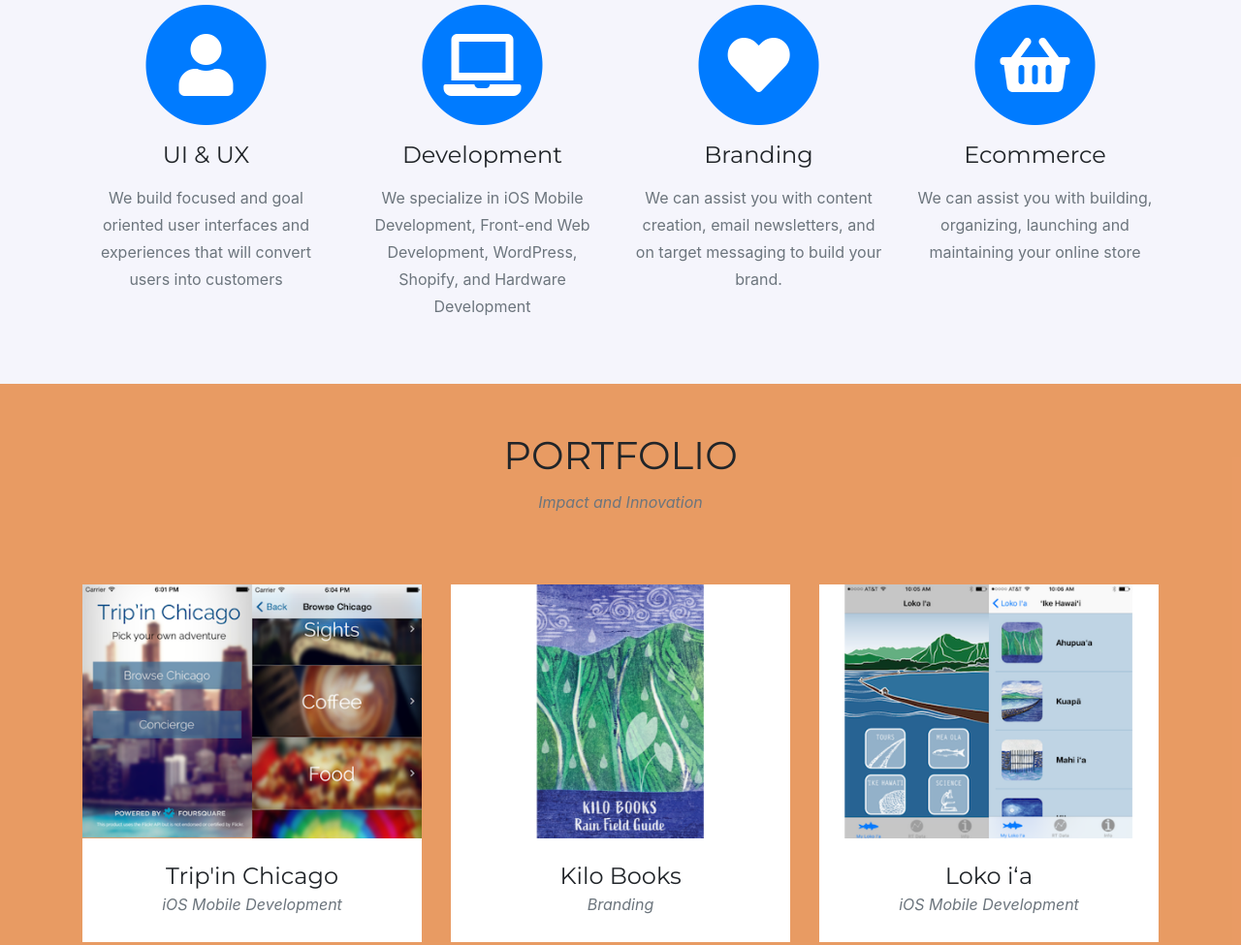
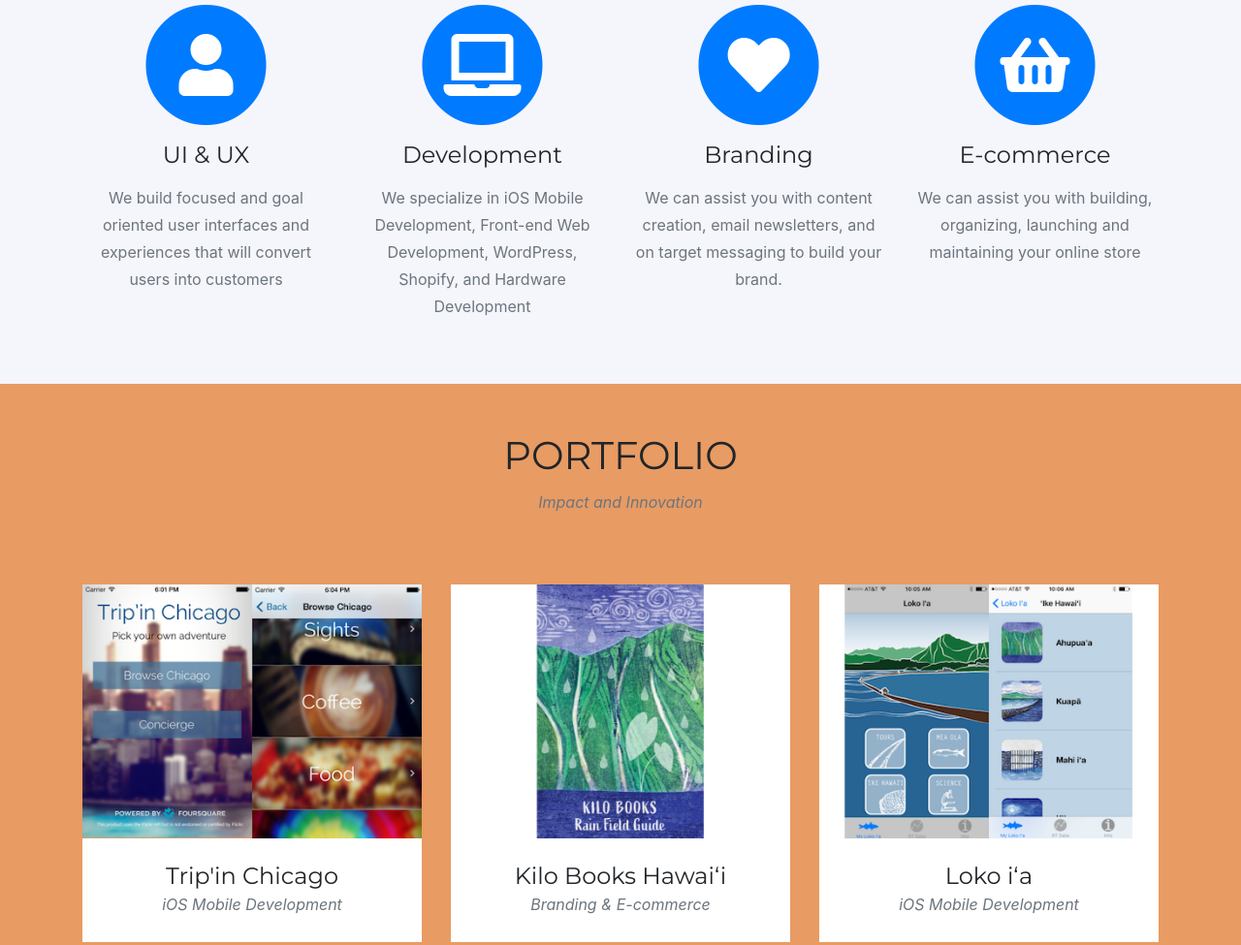
Before and after one commit to wahinecoder/wahinecoder.github.io, a website with bundled scripts: page index.html in a window 1280 px wide. Shown: the part 2069-3044 px from the top of the page at 97% size. Built offline with nearby package versions, Linux system fonts and the light colour scheme; a web font is replaced by a local one.

Commit message:
Updated Kilo Books Hawaii in portfolio section and modal

```diff
--- a/index.html
+++ b/index.html
@@ -182,7 +182,7 @@
             <!--<i class="fas fa-shopping-cart fa-stack-1x fa-inverse"></i>-->
               <i class="fas fa-user fa-stack-1x fa-inverse"></i>
           </span>
-          <h4 class="service-heading">UI & UX</h4>
+          <h4 class="service-heading">UI &amp; UX</h4>
           <p class="text-muted">We build focused and goal oriented user interfaces and experiences that will convert users into customers</p>
         </div>
 
@@ -208,7 +208,7 @@
             <i class="fas fa-circle fa-stack-2x text-primary"></i>
             <i class="fas fa-shopping-basket fa-stack-1x fa-inverse"></i>
           </span>
-          <h4 class="service-heading">Ecommerce</h4>
+          <h4 class="service-heading">E-commerce</h4>
           <p class="text-muted">We can assist you with building, organizing, launching and maintaining your online store</p>
         </div>
       </div>
@@ -250,8 +250,8 @@
             <img class="img-fluid" src="img/portfolio/KiloBooksWhite.png" alt="">
           </a>
           <div class="portfolio-caption">
-            <h4>Kilo Books</h4>
-            <p class="text-muted">Branding</p>
+            <h4>Kilo Books Hawaiʻi</h4>
+            <p class="text-muted">Branding &amp; E-commerce</p>
           </div>
         </div>
         <div class="col-md-4 col-sm-6 portfolio-item">
@@ -628,12 +628,11 @@
                 <h2 class="text-uppercase">Kilo Books</h2>
                 <p class="item-intro text-muted">Helping Children to Observe, Experience, and Forecast</p>
                 <img class="img-fluid d-block mx-auto" src="img/portfolio/KiloBooksLogo.png" alt="">
-                <p>Kilo Books cultivates the naturalist in young children by strengthening their inherent observational and forecasting skills through the native Hawaiian practice of Kilo. Our books root children in the native Hawaiian practice of kilo, which means to watch closely, spy, examine, look around, observe and forecast.
-</p>
+                <p><a href="https://kilobookshawaii.com/">Kilo Books Hawaiʻi</a>  cultivates the naturalist in young children by strengthening their inherent observational and forecasting skills through the native Hawaiian practice of Kilo. Our books root children in the native Hawaiian practice of kilo, which means to watch closely, spy, examine, look around, observe and forecast. </p>
                 <ul class="list-inline">
                   <li>Date: June 2019</li>
-                  <li>Client: Kilo Books LLC</li>
-                  <li>Category: Branding</li>
+                  <li>Client: <a href="https://kilobookshawaii.com">Kilo Books Hawaiʻi</a> </li>
+                  <li>Category: Branding &amp E-commerce</li>
                     <li>Designer: <a href="https://alinedesignhawaii.com/">Aline Design Hawaii</a></li>
                 </ul>
                 <button class="btn btn-primary" data-dismiss="modal" type="button">
```
